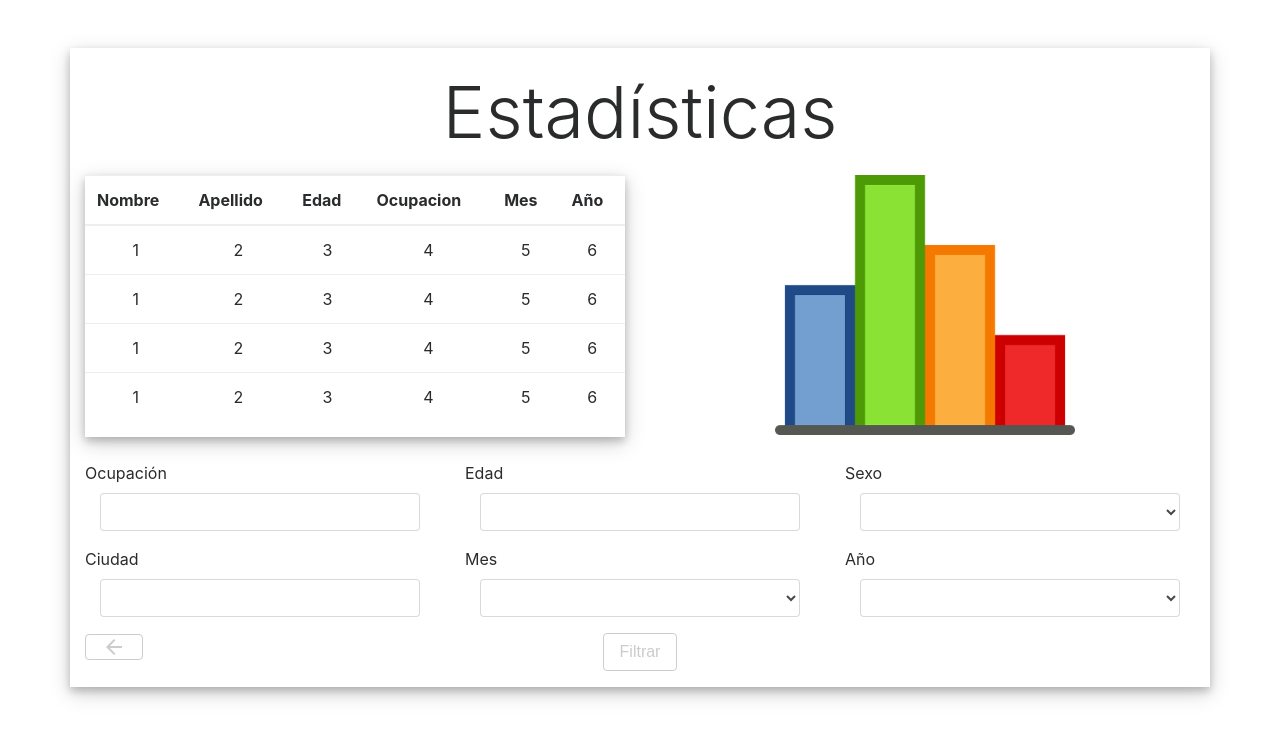
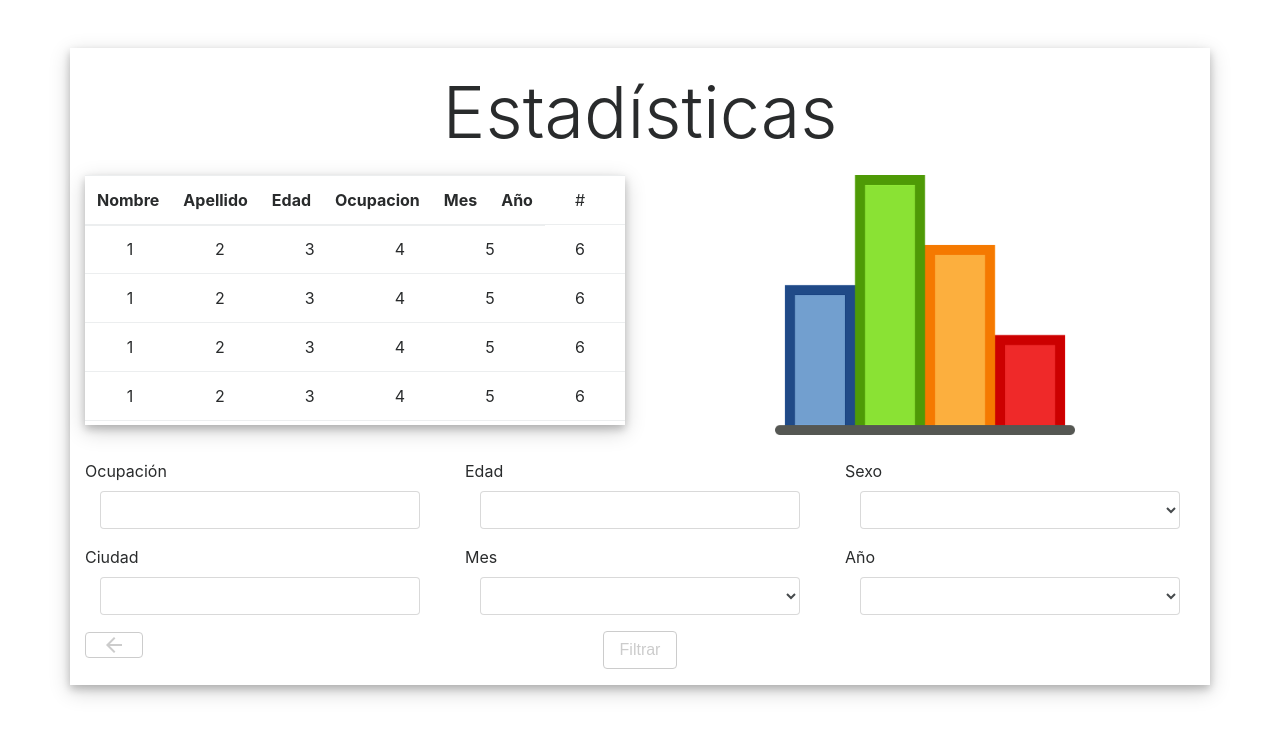
Before and after one commit to BernardoLaing/DAW, a PHP site: page /estadisticas.php in a window 1280 px wide. Shown: the part 74-809 px from the top of the page. After the commit the page ends 772 px from the top, so only its background shows below. Run offline with PHP 8.4, Linux system fonts and the light colour scheme; some libraries are stand-ins or nearby versions.

Commit message:
Scrollable table

```diff
--- a/Proyecto CECEQ/_estadisticas.html
+++ b/Proyecto CECEQ/_estadisticas.html
@@ -13,10 +13,10 @@
       <div class="row">
         <div class="col-md-6"> <br>
           <div class="shadow">
-            <div class="table-responsive">
+            <div class="table-responsive" id="stats-table">
               <table class="table table-hover table-fixed">
                 <thead class="text-center">
-                  <tr>
+                  <tr class="fixed-thead">
                     <th scope="col">Nombre</th>
                     <th scope="col">Apellido</th>
                     <th scope="col">Edad</th>
@@ -26,6 +26,14 @@
                   </tr>
                 </thead>
                 <tbody class="text-center">
+                    <tr>
+                        <td>#</td>
+                        <td>#</td>
+                        <td>#</td>
+                        <td>#</td>
+                        <td>#</td>
+                        <td>#</td>
+                    </tr>
                     <tr>
                         <td>1</td>
                         <td>2</td>
@@ -57,6 +65,29 @@
                         <td>4</td>
                         <td>5</td>
                         <td>6</td>
+                    </tr>
+                    <tr>
+                        <td>1</td>
+                        <td>2</td>
+                        <td>3</td>
+                        <td>4</td>
+                        <td>5</td>
+                        <td>6</td>
+                    </tr>
+                    <tr>
+                        <td>1</td>
+                        <td>1</td>
+                        <td>1</td>
+                        <td>1</td>
+                        <td>1</td>
+                        <td>1</td>
+                    </tr><tr>
+                        <td>1</td>
+                        <td>1</td>
+                        <td>1</td>
+                        <td>1</td>
+                        <td>1</td>
+                        <td>1</td>
                     </tr>
                 </tbody>
               </table>
@@ -178,6 +209,7 @@
 
 
 
+
+
   </div>
   <br><br>
-</div>
--- a/Proyecto CECEQ/css/custom.css
+++ b/Proyecto CECEQ/css/custom.css
@@ -2,6 +2,7 @@
     max-width: 100%;
 }
 
+/* Nav */
 .dropdown-toggle::after {
     display:none !important;
     color: black !important;
@@ -11,6 +12,7 @@
     position: absolute;
 }
 
+/* Menu */
 .btn-ligth{
     border-width: thick;
 }
@@ -52,6 +54,8 @@ a h2, h5{
     text-decoration: none;
     color: black;
 }
+
+/**/
 .mdiv
 {
     margin-bottom: 50px;
@@ -68,3 +72,15 @@ a h2, h5{
     text-decoration: none;
     color: black;
 }
+
+/* Table scroll */
+
+#stats-table{
+    height: 250px;
+    overflow-y: auto;
+}
+
+.fixed-thead{
+    position: absolute;
+    background-color: white;
+}
--- a/Proyecto CECEQ/partials/_top_bar.html
+++ b/Proyecto CECEQ/partials/_top_bar.html
@@ -1,4 +1,4 @@
-<nav class="navbar navbar-expand-lg navbar-light bg-light">
+<nav class="navbar navbar-expand-sm navbar-light bg-light">
     <a class="navbar-brand" href="menu.php">
         <img src="src/logo.png" alt="logo ceceq" width="50">
     </a>
```
Also changed, not shown: Proyecto CECEQ/prueba.php (+52 -2 lines). Lines whose indentation alone changed are shown as unchanged.
